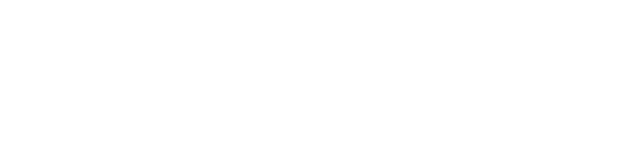
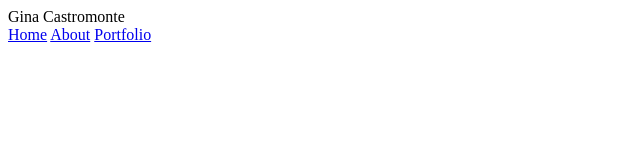
Before and after one commit to GinaCastromonte/gcastromonte.github.io, a plain HTML site: page about.html in a window 1280 px wide. Shown: the whole page, without its empty margins (0-640 px from the left). Drawn offline with Linux system fonts and the light colour scheme.

Commit message:
2nd commit

```diff
--- a/about.html
+++ b/about.html
@@ -4,9 +4,16 @@
     <meta charset="UTF-8">
     <meta http-equiv="X-UA-Compatible" content="IE=edge">
     <meta name="viewport" content="width=device-width, initial-scale=1.0">
-    <title>Document</title>
+    <title>About</title>
 </head>
 <body>
-
+     <header>
+        <span>Gina Castromonte</span>
+        <nav class = "anchor">
+        <a href="index.html">Home</a>
+        <a href="about.html">About</a>
+        <a href="Portfolio"> Portfolio</a>
+        </header>
+    </nav>
 </body>
 </html>
```
Also changed, not shown: index.html (+20 -9 lines), portfolio.html (+9 -2 lines).
